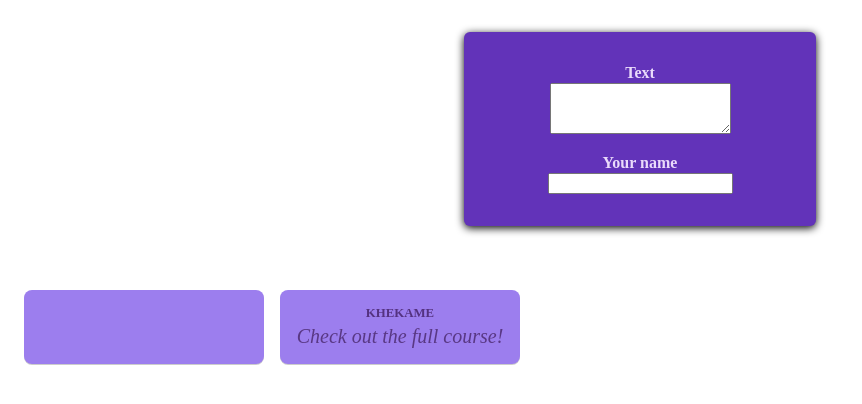
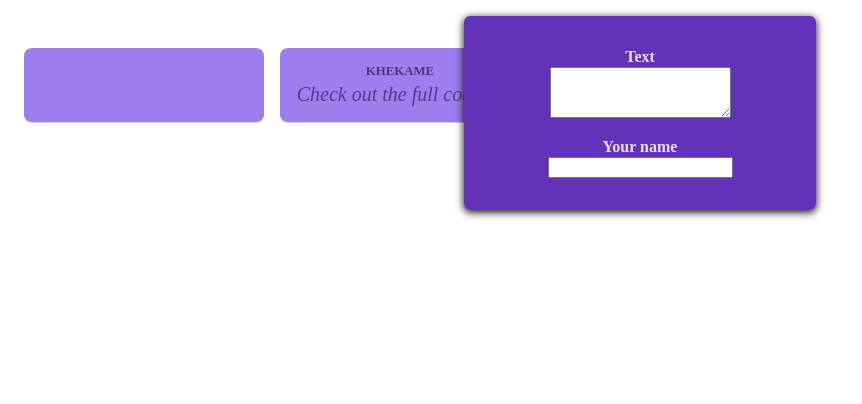
Before and after one commit to christine-M9/React-refresher, a React (Vite) app in the folder react-project/: page / in a window 1280 px wide. Shown: the top 404 px of the page, without its empty margins (0-862 px from the left). Built offline with nearby package versions, Linux system fonts and the light colour scheme.

Commit message:
special children prop and destructuring

```diff
--- /dev/null
+++ b/react-project/src/components/Modal.jsx
@@ -0,0 +1,11 @@
+import classes from './Modal.module.css';
+
+function Modal({children}) {
+    return <>
+    <div className={classes.backdrop} />
+    <dialog open className={classes.modal}>{children}</dialog>
+    </>
+
+}
+
+export default Modal;
--- /dev/null
+++ b/react-project/src/components/Modal.module.css
@@ -0,0 +1,16 @@
+.backdrop{
+    position:fixed;
+    top: 0;
+    left: 0;
+    width: 100%;
+    height: 100vh;
+    z-index: 1;
+}
+
+.modal{
+    border: none;
+    border-radius: 6px;
+    box-shadow: 0 2px 8px rgba(0, 0, 0.2);
+    padding: 0;
+    overflow: hidden;
+}
--- a/react-project/src/components/NewPost.module.css
+++ b/react-project/src/components/NewPost.module.css
@@ -2,9 +2,6 @@
     background-color: #6233b9;
     padding: 1rem;
     width: 20rem;
-    margin: 2rem auto;
-    border-radius: 6px;
-    box-shadow: 0 2px 8px rgba(0, 0, 0.2);
 }
 
 .form label{
--- a/react-project/src/components/Post.jsx
+++ b/react-project/src/components/Post.jsx
@@ -1,9 +1,9 @@
 import classes from './Post.module.css'
-function Post(props){
+function Post({ author, body }){
     return (
     <div className={classes.post}>
-        <p className={classes.author}>{props.author}</p>
-        <p className={classes.text}>{props.body}</p>
+        <p className={classes.author}>{author}</p>
+        <p className={classes.text}>{body}</p>
     </div>
     );
 }
--- a/react-project/src/components/PostsList.jsx
+++ b/react-project/src/components/PostsList.jsx
@@ -2,6 +2,7 @@
 
 import Post from './Post';
 import Newpost from './NewPost';
+import Modal from './Modal';
 import classes from './PostsList.module.css';
 
 function PostsList(){
@@ -18,7 +19,9 @@
 
     return(
       <>
+      <Modal>
         <Newpost onBodyChange={bodyChangeHandler} onAuthorChange={authorChangeHandler} />
+        </Modal>
         <ul className={classes.posts}>
           <Post author={enteredAuthor} body={enteredBody} />
           <Post author="Khekame" body="Check out the full course!" />
```
